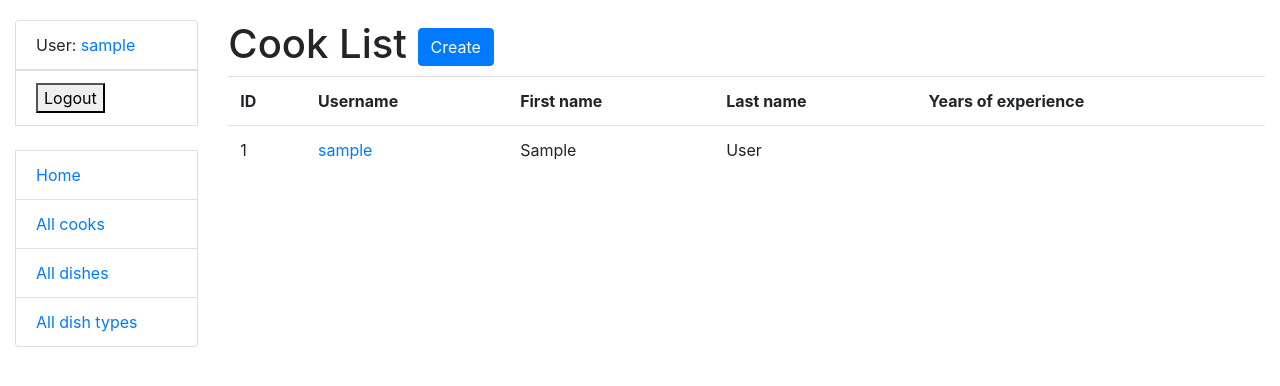
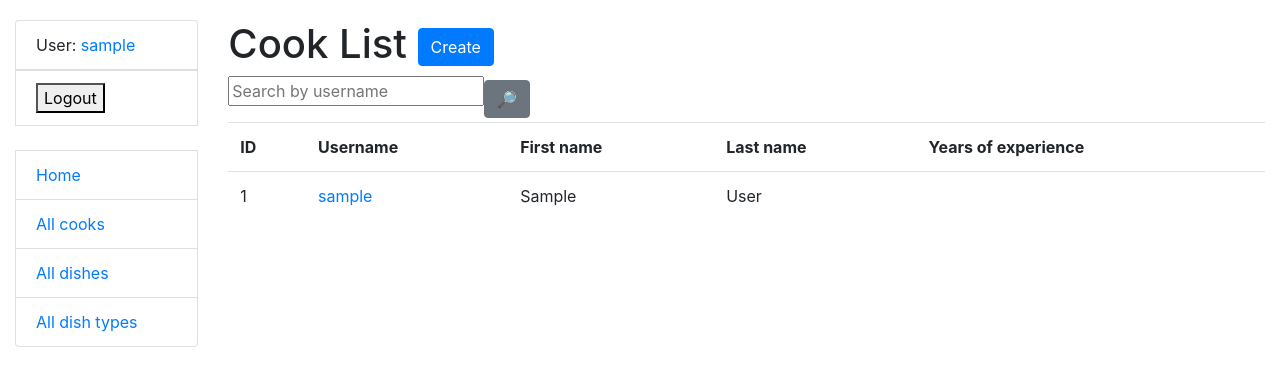
Before and after one commit to kravetb/restaurant-kitchen-service, a Django app: page /cooks/ in a window 1280 px wide. Shown: the top 386 px of the page. Run offline with Django 5.2, Linux system fonts and the light colour scheme; the visitor is signed in with stand-in values (Sample User, id 1); data comes from the database, SQL or seed files in the repository.

Commit message:
Add CookSearchForm, DishSearchForm and DishTypeSearchForm by forms.py in app kitchen, add form by search on cook_list.html, dish_list.html and dish_type_list.html, change CookListView, DishListView and DishTypeListView(defined mrthod get_context_data and get_queryset by search form)

```diff
--- a/kitchen/forms.py
+++ b/kitchen/forms.py
@@ -24,3 +24,42 @@ class DishCreationForm(forms.ModelForm):
     class Meta:
         model = Dish
         fields = "__all__"
+
+
+class CookSearchForm(forms.Form):
+    username = forms.CharField(
+        max_length=255,
+        required=False,
+        label="",
+        widget=forms.TextInput(
+            attrs={
+                "placeholder": "Search by username"
+            }
+        )
+    )
+
+
+class DishSearchForm(forms.Form):
+    name = forms.CharField(
+        max_length=255,
+        required=False,
+        label="",
+        widget=forms.TextInput(
+            attrs={
+                "placeholder": "Search by name"
+            }
+        )
+    )
+
+
+class DishTypeSearchForm(forms.Form):
+    name = forms.CharField(
+        max_length=255,
+        required=False,
+        label="",
+        widget=forms.TextInput(
+            attrs={
+                "placeholder": "Search by name"
+            }
+        )
+    )
--- a/kitchen/views.py
+++ b/kitchen/views.py
@@ -2,7 +2,7 @@ from django.urls import reverse, reverse_lazy
 from django.views import generic
 from django.contrib.auth.mixins import LoginRequiredMixin
 
-from kitchen.forms import CookCreationForm, DishCreationForm
+from kitchen.forms import CookCreationForm, DishCreationForm, CookSearchForm, DishTypeSearchForm, DishSearchForm
 from kitchen.models import DishType, Cook, Dish
 
 
@@ -33,6 +33,23 @@ class DishTypeListView(LoginRequiredMixin, generic.ListView):
     template_name = "kitchen/dish_type_list.html"
     context_object_name = "dish_type_list"
 
+    def get_context_data(self, *, object_list=None, **kwargs):
+        context = super(DishTypeListView, self).get_context_data(**kwargs)
+        name = self.request.GET.get("name", "")
+        context["search_form"] = DishTypeSearchForm(
+            initial={"name": name}
+        )
+        return context
+
+    def get_queryset(self):
+        queryset = DishType.objects.all()
+        form = DishTypeSearchForm(self.request.GET)
+        if form.is_valid():
+            return queryset.filter(
+                name__icontains=form.cleaned_data["name"]
+            )
+        return queryset
+
 
 class DishTypeCreateView(LoginRequiredMixin, generic.CreateView):
     model = DishType
@@ -57,6 +74,23 @@ class DishTypeDeleteView(LoginRequiredMixin, generic.DeleteView):
 class CookListView(LoginRequiredMixin, generic.ListView):
     model = Cook
     paginate_by = 5
+
+    def get_context_data(self, *, object_list=None, **kwargs):
+        context = super(CookListView, self).get_context_data(**kwargs)
+        username = self.request.GET.get("username", "")
+        context["search_form"] = CookSearchForm(
+            initial={"username": username}
+        )
+        return context
+
+    def get_queryset(self):
+        queryset = Cook.objects.all()
+        form = CookSearchForm(self.request.GET)
+        if form.is_valid():
+            return queryset.filter(
+                username__icontains=form.cleaned_data["username"]
+            )
+        return queryset
 
 
 class CookDetailView(LoginRequiredMixin, generic.DetailView):
@@ -85,6 +119,23 @@ class DishListView(LoginRequiredMixin, generic.ListView):
     paginate_by = 5
     queryset = Dish.objects.all().select_related("dish_type")
 
+    def get_context_data(self, *, object_list=None, **kwargs):
+        context = super(DishListView, self).get_context_data(**kwargs)
+        name = self.request.GET.get("name", "")
+        context["search_form"] = DishSearchForm(
+            initial={"name": name}
+        )
+        return context
+
+    def get_queryset(self):
+        queryset = Dish.objects.all()
+        form = DishSearchForm(self.request.GET)
+        if form.is_valid():
+            return queryset.filter(
+                name__icontains=form.cleaned_data["name"]
+            )
+        return queryset
+
 
 class DishDetailView(LoginRequiredMixin, generic.DetailView):
     model = Dish
--- a/templates/kitchen/cook_list.html
+++ b/templates/kitchen/cook_list.html
@@ -7,6 +7,11 @@
         Create
       </a>
     </h1>
+
+    <form method="get" action="" class="form-inline">
+      {{ search_form.as_p }}
+      <input type="submit" class="btn btn-secondary" value="🔎">
+    </form>
 
     {% if cook_list %}
     <table class="table">
--- a/templates/kitchen/dish_list.html
+++ b/templates/kitchen/dish_list.html
@@ -7,6 +7,11 @@
       Create
     </a>
   </h1>
+
+  <form method="get" action="" class="form-inline">
+    {{ search_form.as_p }}
+    <input type="submit" class="btn btn-secondary" value="🔎">
+  </form>
 
   {% if dish_list %}
     <ul>
--- a/templates/kitchen/dish_type_list.html
+++ b/templates/kitchen/dish_type_list.html
@@ -5,6 +5,12 @@
     Dish Types
     <a href="{% url 'kitchen:dish-type-create' %}" class="btn btn-primary link-to-page">Create</a>
   </h1>
+
+  <form method="get" action="" class="form-inline">
+    {{ search_form.as_p }}
+    <input type="submit" class="btn btn-secondary" value="🔎">
+  </form>
+
   {% if dish_type_list %}
     <table class="table">
       <tr>
```
